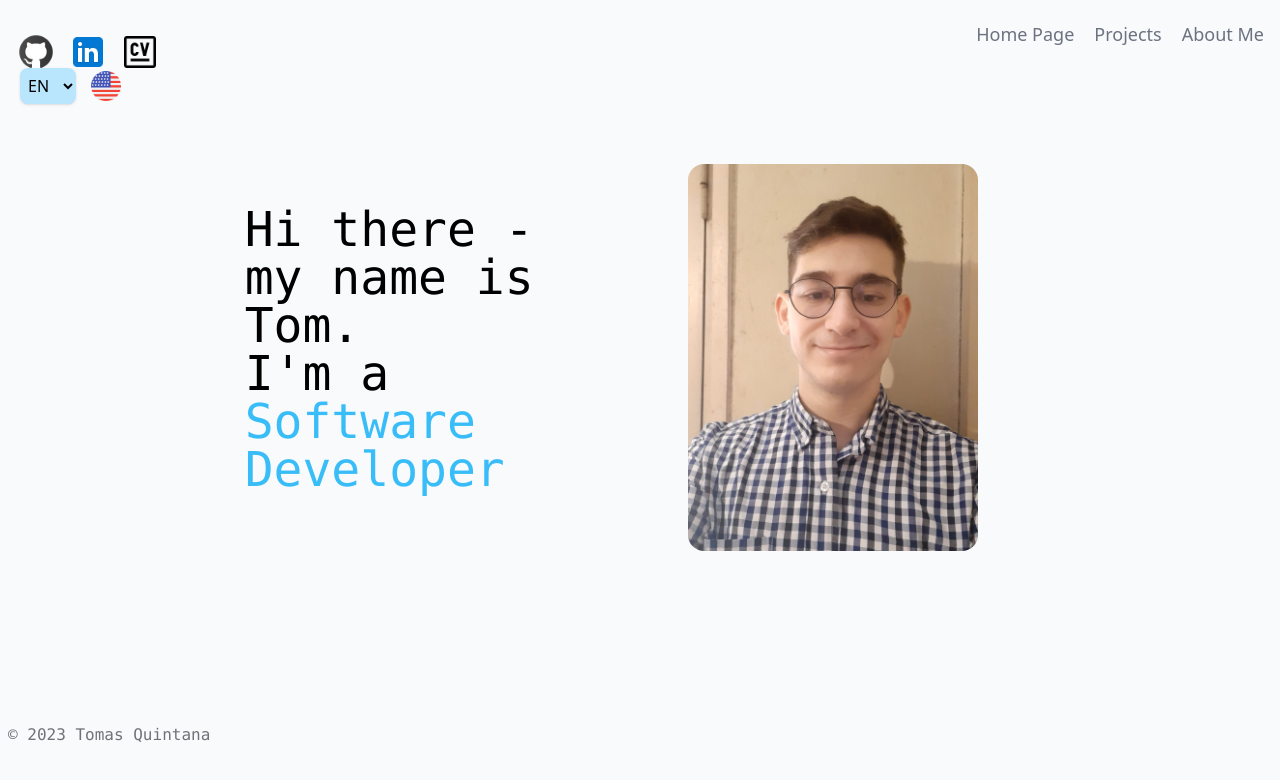
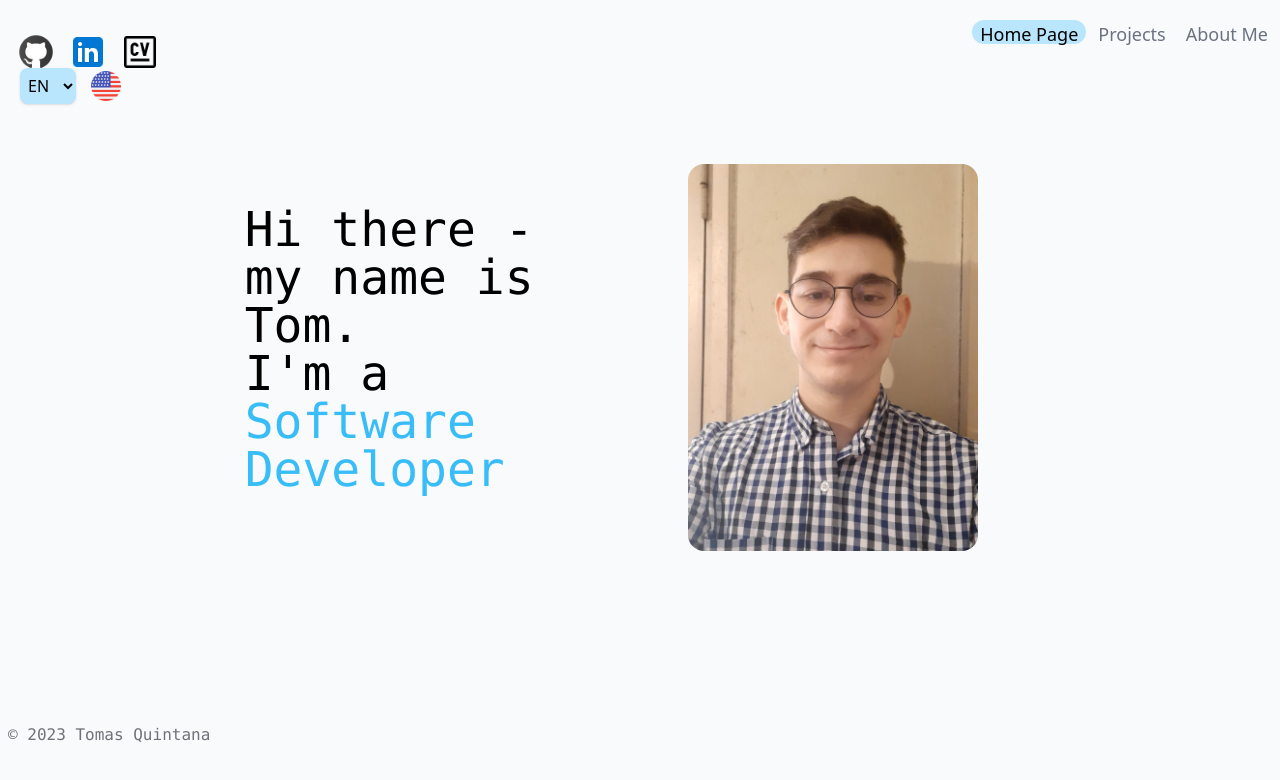
Before and after one commit to TomQuintana/Portfolio, a React (Vite) app: page / in a window 1280 px wide. Shown: the top 780 px of the page. Built offline with nearby package versions, Linux system fonts and the light colour scheme.

Commit message:
add bg for the path

```diff
--- a/src/pages/Pages.jsx
+++ b/src/pages/Pages.jsx
@@ -1,28 +1,30 @@
 import { Link } from "react-router-dom"
 import { useTranslation } from 'react-i18next';
+import { useLocation } from 'react-router-dom';
 
 const Pages = () => {
 
   const { t } = useTranslation();
+  const location = useLocation();
 
   return (
     <>
+      {console.log()}
       <div className="w-full flex justify-end text-sm md:text-lg ">
-        <div >
+        <div className={`${location.pathname == '/' ? ' block text-center my-5 rounded-2xl px-2 mr-1 hover:cursor-pointer hover:bg-gray-100 hover:rounded-3xl bg-sky-200' : 'block text-center my-5 text-gray-500 px-2 mr-1 hover:cursor-pointer hover:bg-gray-100 hover:rounded-3xl '}`}>
           <Link
-            className="block text-center my-5 ml-2 text-gray-500 mr-1 hover:cursor-pointer hover:bg-gray-100 hover:rounded-3xl px-2"
+            className=""
             to="/">{t('homePage')}
           </Link>
         </div>
-        <div >
+        <div className= {`${location.pathname == '/proyects' ? ' block text-center my-5 rounded-2xl px-2 mr-1 hover:cursor-pointer hover:bg-gray-100 hover:rounded-3xl bg-sky-200' : 'block text-center my-5 text-gray-500 px-2 mr-1 hover:cursor-pointer hover:bg-gray-100 hover:rounded-3xl '}`}>
           <Link
-            className="block text-center my-5 text-gray-500 px-2 mr-1 hover:cursor-pointer hover:bg-gray-100 hover:rounded-3xl"
             to="/proyects">{t('project')}
           </Link>
         </div>
-        <div >
+        <div className={`${location.pathname == '/about-me' ? ' block text-center my-5 rounded-2xl px-2 mr-1 hover:cursor-pointer hover:bg-gray-100 hover:rounded-3xl bg-sky-200' : 'block text-center my-5 text-gray-500 px-2 mr-1 hover:cursor-pointer hover:bg-gray-100 hover:rounded-3xl '}`}>
           <Link
-            className="block text-center my-5 text-gray-500 px-2 mr-2 hover:cursor-pointer hover:bg-gray-100 hover:rounded-3xl"
+            className=" "
             to="/about-me">{t('aboutMe')}
           </Link>
         </div>
```
